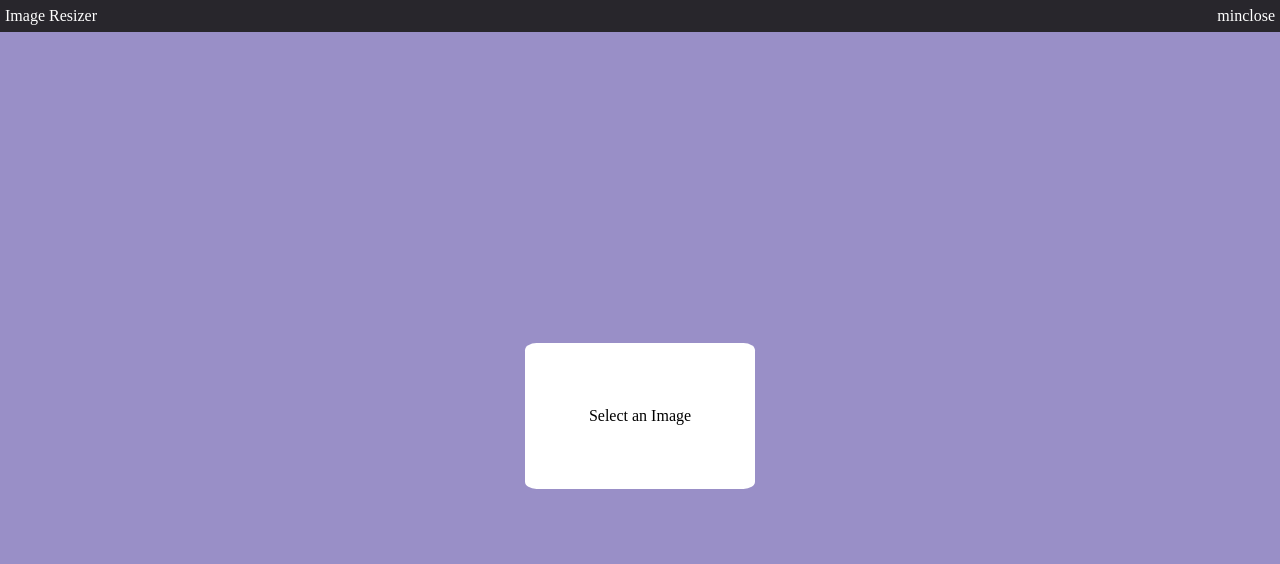
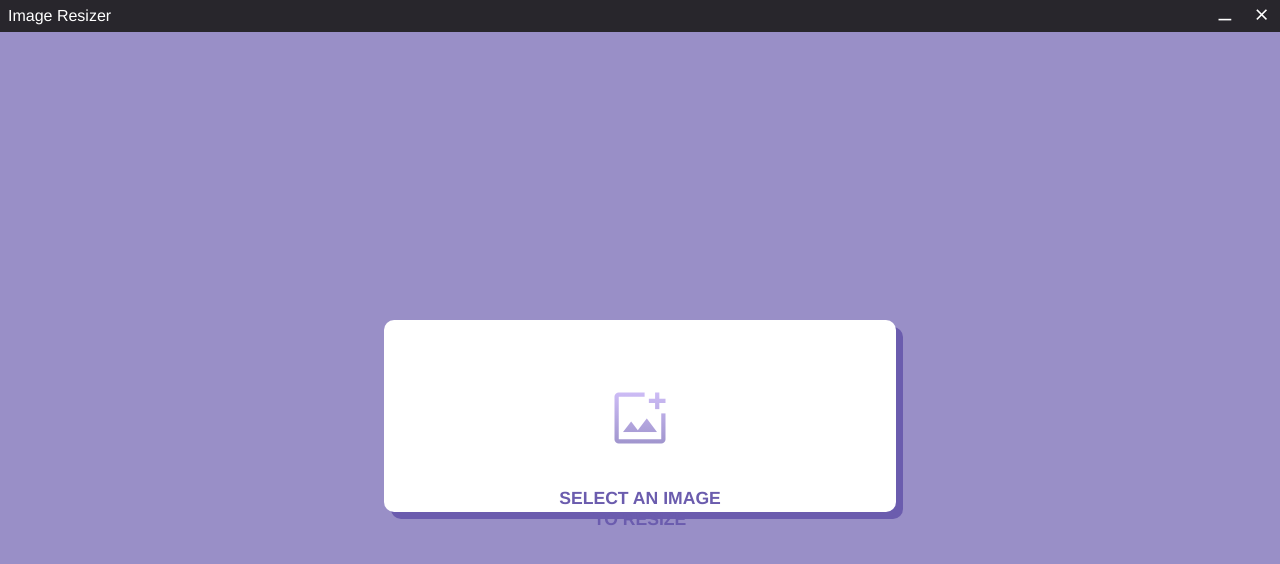
Before and after one commit to KermitRen/image-resizer, an Electron app: page app/index.html in a window 1280 px wide. Drawn offline with nearby package versions, Linux system fonts and the light colour scheme; a web font is replaced by a local one.

Commit message:
titlebar finished

```diff
--- a/app/index.html
+++ b/app/index.html
@@ -4,17 +4,20 @@
     <meta charset="UTF-8">
     <meta name="viewport" content="width=device-width, initial-scale=1.0">
     <link rel="stylesheet" href="style.css">
+    <link rel="stylesheet" href="https://fonts.googleapis.com/css2?family=Material+Symbols+Outlined:opsz,wght,FILL,GRAD@48,400,0,0" />
+    <script src="renderer.js"></script>
     <title>Document</title>
 </head>
 <body>
     <div id = "title_bar">
         <p id = "title_bar_text">Image Resizer</p>
-        <i class = "title_bar_button">min</i>
-        <i class = "title_bar_button">close</i>
+        <span id = "minimize_button" class = "title_bar_button material-symbols-outlined" onclick="minimizeApp()">horizontal_rule</span>
+        <span id = "close_button" class = "title_bar_button material-symbols-outlined" onclick="closeApp()">close</span>
     </div>
     <div id = "content">
         <div id = "intro_box">
-            <p>Select an Image</p>
+            <i class = "material-symbols-outlined"> add_photo_alternate</i>
+            <p>Select an Image <br> to Resize</p>
         </div>
     </div>
 </body>
--- /dev/null
+++ b/app/renderer.js
@@ -0,0 +1,8 @@
+
+function closeApp() {
+    electronAPI.close()
+}
+
+function minimizeApp() {
+    electronAPI.minimize()
+}
--- a/app/reset.scss
+++ b/app/reset.scss
@@ -14,9 +14,6 @@ time, mark, audio, video {
 	margin: 0;
 	padding: 0;
 	border: 0;
-	font-size: 100%;
-	font: inherit;
-	vertical-align: baseline;
 	-moz-box-sizing: border-box;
     -webkit-box-sizing: border-box;
      box-sizing: border-box;
--- a/app/style.scss
+++ b/app/style.scss
@@ -1,14 +1,20 @@
 @import "reset";
+@import url('https://fonts.cdnfonts.com/css/louis-george-cafe');
+@import url('https://fonts.cdnfonts.com/css/geologica?styles=157784,157787');
 
 $primary: #998fc7;
 $secondary: #d4c2fc;
 $dark: #28262c;
+
+$font-mono: Monospace, Helvetica;
+$font-normal: 'Geologica', 'Louis George Café', Helvetica, Arial, sans-serif;
 
 html, body {
     margin: 0;
     padding: 0;
     height: 100%;
     border: 0;
+    font-family: $font-normal;
 }
 
 #title_bar {
@@ -20,20 +26,37 @@ html, body {
     display: flex;
     justify-content: left;
     align-items: center;
-    padding: 0px 5px;
+    padding-left: 8px;
 }
 
 #title_bar_text {
     width: 100%;
     cursor: move;
+    font-family: $font-normal;
+    font-weight: 200;
 }
 
-.title_bar_button {
+#title_bar .title_bar_button {
     -webkit-app-region: no-drag;
+    padding: 0px 8px;
+    height: 100%;
+    text-align: center;
+    vertical-align: middle;
+    line-height: 28px;
+    font-size: 130%;
 }
 
 .title_bar_button:hover {
     cursor: pointer;
+    background-color: darken($dark, 10%);
+}
+
+#title_bar #minimize_button {
+    line-height: 40px;
+}
+
+#title_bar #close_button {
+    line-height: 30px;
 }
 
 #content {
@@ -46,8 +69,47 @@ html, body {
 }
 
 #intro_box {
+    width: 40%;
+    height: 25%;
+    padding: 5% 0;
     background-color: white;
-    padding: 5%;
-    border-radius: 5%;
+    display: flex;
+    flex-flow: column nowrap;
+    align-items: center;
+    justify-content: space-around;
+    border-radius: 10px;
+    box-shadow: 7px 7px darken($primary, 15%);
 
+    i {
+        font-size: 425%;
+        background: -webkit-linear-gradient($secondary, $primary);
+        background-clip: border-box;
+        -webkit-background-clip: text;
+        -webkit-text-fill-color: transparent;
+        margin-bottom: 7%;
+    }
+
+    p {
+        font-size: 110%;
+        font-weight: 600;
+        text-align: center;
+        text-transform: uppercase;
+        color: darken($primary, 15%);
+    }
+
+    &:hover {
+        cursor: pointer;
+
+        i {
+            background: -webkit-linear-gradient(darken($secondary,5%), darken($primary,5%));
+            background-clip: border-box;
+            -webkit-background-clip: text;
+            -webkit-text-fill-color: transparent;
+        }
+
+        p {
+            font-size: 112%;
+            color: darken($primary, 25%);
+        }
+    }
 }
--- a/main.js
+++ b/main.js
@@ -1,6 +1,9 @@
-const { app, BrowserWindow } = require('electron')
+const { app, BrowserWindow, ipcMain } = require('electron')
+const path = require('path')
 
 const createWindow = () => {
+
+  //Create Window
   const width = 600
   const height = 700
   const win = new BrowserWindow({
@@ -11,21 +14,25 @@ const createWindow = () => {
     minHeight: height,
     maxHeight: height,
     frame: false,
-    autoHideMenuBar: true
+    autoHideMenuBar: true,
+    contextIsolation: true,
+    webPreferences: {
+      preload: path.join(__dirname, "preload.js")
+    }
   })
 
+  //IPC Events
+  ipcMain.on('close', () => win.close())
+  ipcMain.on('minimize', () => win.minimize())
+
+  //Load File
   win.loadFile('app/index.html')
 }
 
 app.whenReady().then(() => {
   createWindow()
-
-  app.on('activate', () => {
-    if (BrowserWindow.getAllWindows().length === 0) createWindow()
-  })
 })
 
-// Mimic OS specific features
 app.on('window-all-closed', () => {
     if (process.platform !== 'darwin') app.quit()
   })
--- /dev/null
+++ b/preload.js
@@ -0,0 +1,6 @@
+const { contextBridge, ipcRenderer } = require('electron')
+
+contextBridge.exposeInMainWorld('electronAPI', {
+  close: () => ipcRenderer.send('close'),
+  minimize: () => ipcRenderer.send('minimize')
+})
```
Also changed, not shown: app/reset.css, app/style.css, 2 other files.
